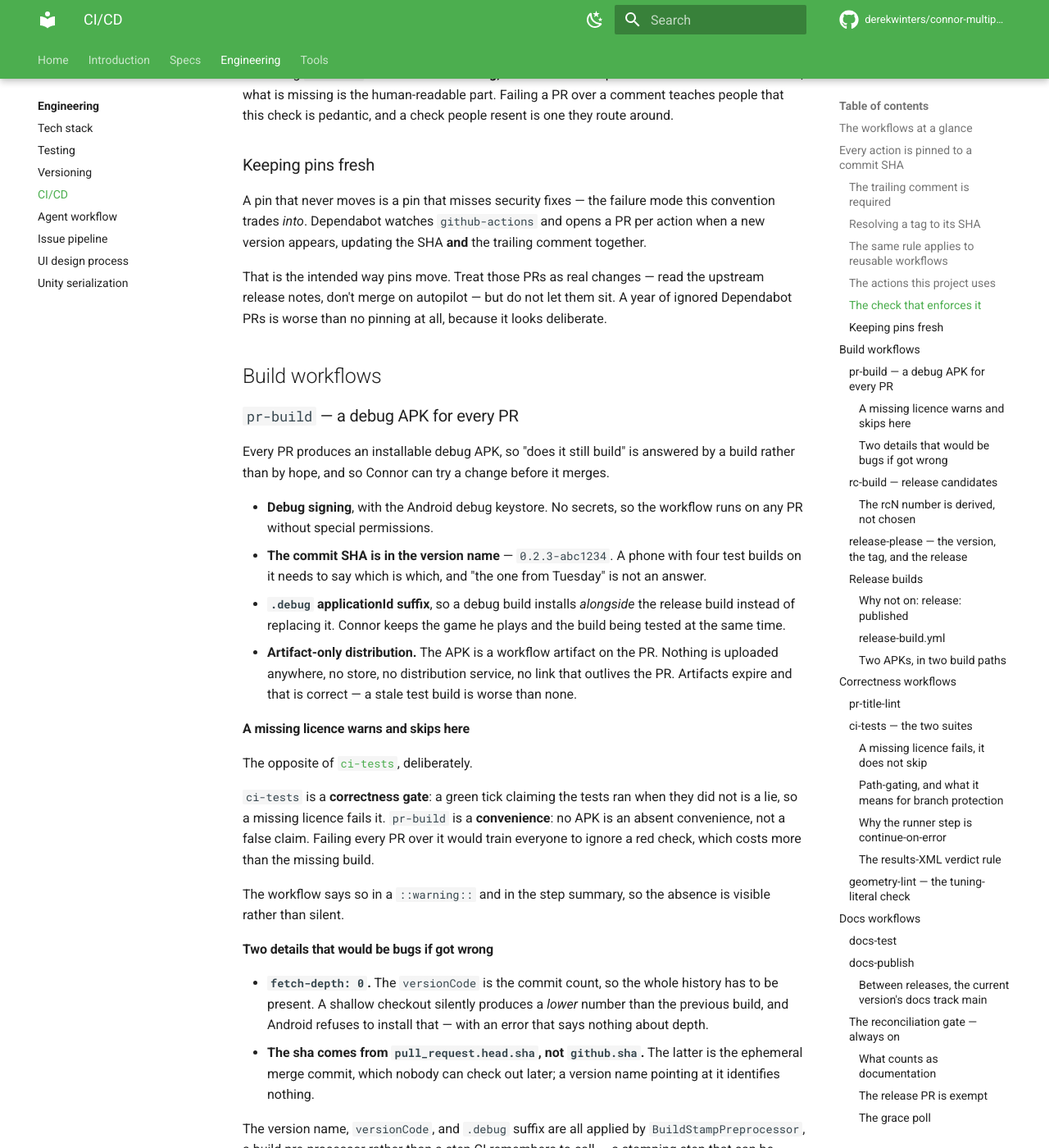
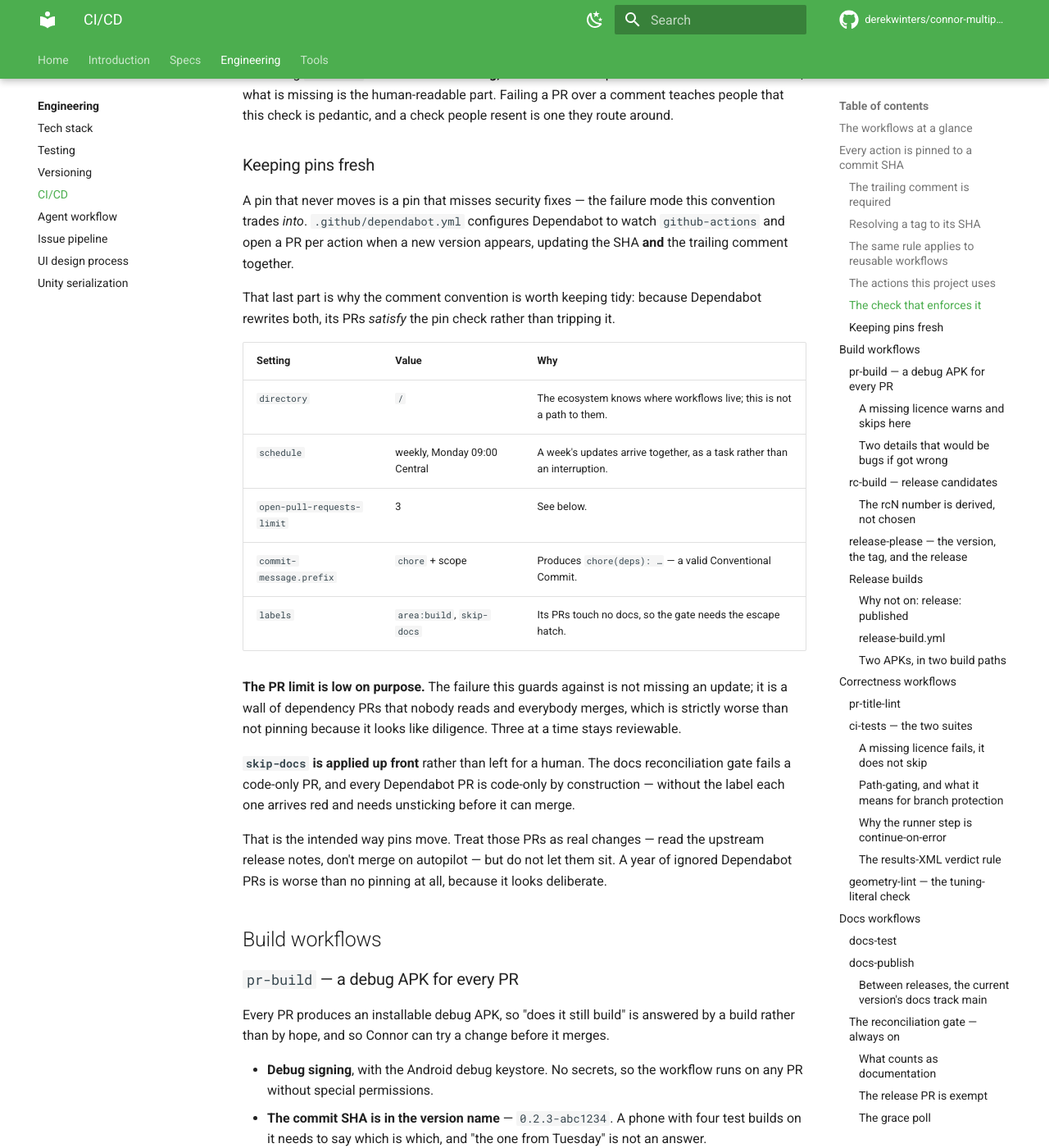
Before and after one commit to derekwinters/connor-multiplying-frogs, an MkDocs documentation site: the page built from docs/engineering/ci-cd.md, in a window 1280 px wide and 1400 px high, scrolled down 3876 px. Shown: the whole window at 82% size. Built offline with MkDocs 1.6.1 and Material for MkDocs 9.7.7, drawn with Linux system fonts in a browser that asks for light colours; comment, search, counter and statistics services are not loaded; the version menu is left out.

Commit message:
ci: add Dependabot config to keep the action pins fresh (#166)
Pinning to a SHA freezes security fixes along with everything else, so a pinned
repo needs something that moves the pins. Dependabot rewrites the SHA and the
trailing `# vX.Y.Z` comment together, so its PRs satisfy the pin check from
#165 rather than tripping it.

Weekly on Monday morning Central, so a week's updates arrive together as a task
rather than trickling in as interruptions. The PR limit is 3 on purpose: the
failure this guards against is not a missed update but a wall of dependency
PRs nobody reads and everybody merges, which is worse than not pinning because
it looks like diligence.

`chore(deps)` satisfies the PR title lint, and `skip-docs` is applied up front
because every Dependabot PR is code-only by construction and would otherwise
arrive red at the docs reconciliation gate.

Verified: the title lint accepts `chore(deps): bump …`, and the pin check
passes a Dependabot-style rewritten line.

Closes #86

Co-authored-by: Claude <noreply@anthropic.com>

```diff
--- a/docs/engineering/ci-cd.md
+++ b/docs/engineering/ci-cd.md
@@ -140,9 +140,31 @@ check people resent is one they route around.
 ### Keeping pins fresh
 
 A pin that never moves is a pin that misses security fixes — the failure mode
-this convention trades *into*. Dependabot watches `github-actions` and opens a
-PR per action when a new version appears, updating the SHA **and** the trailing
-comment together.
+this convention trades *into*. `.github/dependabot.yml` configures Dependabot
+to watch `github-actions` and open a PR per action when a new version appears,
+updating the SHA **and** the trailing comment together.
+
+That last part is why the comment convention is worth keeping tidy: because
+Dependabot rewrites both, its PRs *satisfy* the pin check rather than tripping
+it.
+
+| Setting | Value | Why |
+| --- | --- | --- |
+| `directory` | `/` | The ecosystem knows where workflows live; this is not a path to them. |
+| `schedule` | weekly, Monday 09:00 Central | A week's updates arrive together, as a task rather than an interruption. |
+| `open-pull-requests-limit` | 3 | See below. |
+| `commit-message.prefix` | `chore` + scope | Produces `chore(deps): …` — a valid Conventional Commit. |
+| `labels` | `area:build`, `skip-docs` | Its PRs touch no docs, so the gate needs the escape hatch. |
+
+**The PR limit is low on purpose.** The failure this guards against is not
+missing an update; it is a wall of dependency PRs that nobody reads and
+everybody merges, which is strictly worse than not pinning because it looks
+like diligence. Three at a time stays reviewable.
+
+**`skip-docs` is applied up front** rather than left for a human. The docs
+reconciliation gate fails a code-only PR, and every Dependabot PR is code-only
+by construction — without the label each one arrives red and needs unsticking
+before it can merge.
 
 That is the intended way pins move. Treat those PRs as real changes — read the
 upstream release notes, don't merge on autopilot — but do not let them sit. A
```
Also changed, not shown: 1 other file.
